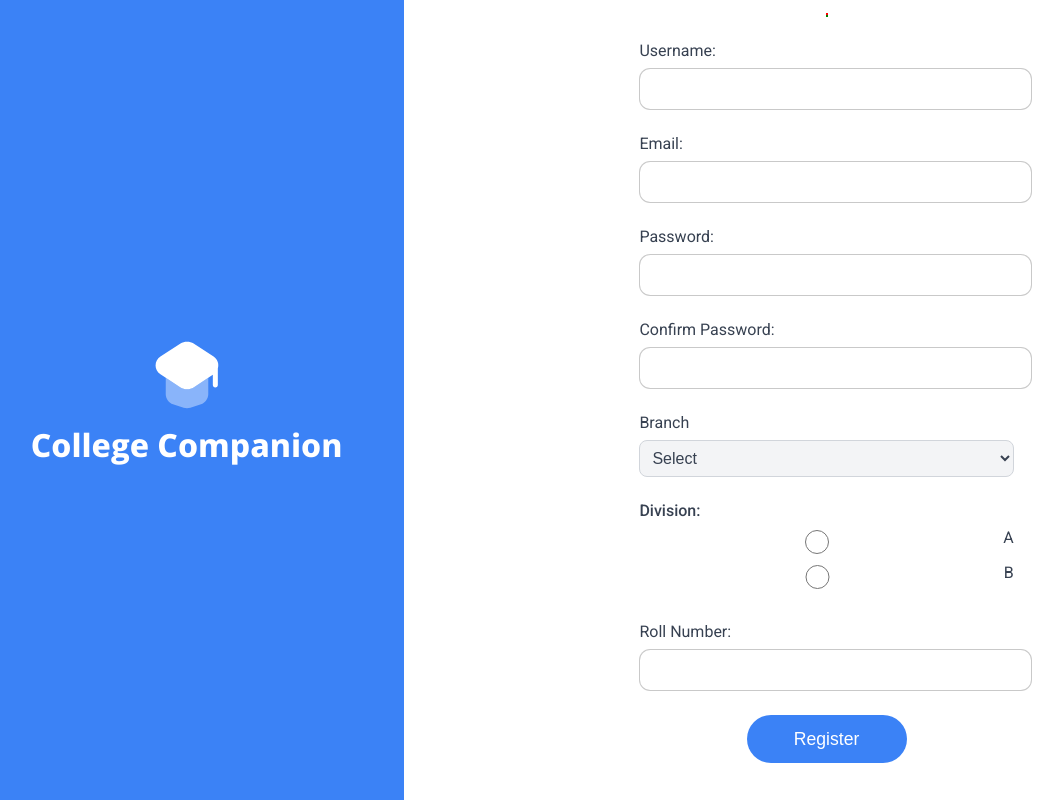
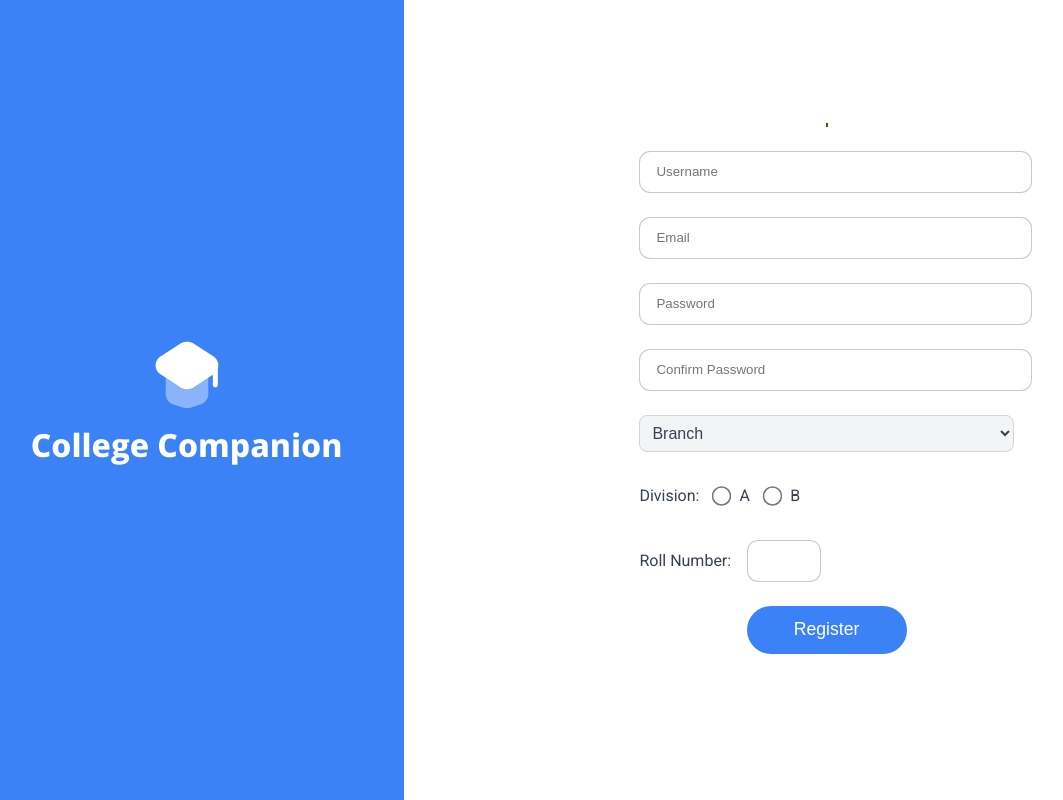
Before and after one commit to shravanibayani/College-Companion, a Flask app: page /register in a window 1280 px wide. Shown: the whole page, without its empty margins (31-1094 px from the left). Run offline with Flask 3, Linux system fonts and the light colour scheme; some libraries are stand-ins or nearby versions.

Commit message:
edit registration page

```diff
--- a/static/login_register.css
+++ b/static/login_register.css
@@ -1,84 +1,134 @@
-*{
-    margin:0;
-    padding:0;
+* {
+    margin: 0;
+    padding: 0;
 }
-body{
-    height:100vh;
-    width:100vw;
+
+body {
+    height: 100vh;
+    width: 100vw;
     display: flex;
     font-family: "Roboto", sans-serif;
 }
-.error{
-    border:0.05rem red solid;
+
+.error {
+    border: 0.05rem red solid;
 }
-.success{
-    border:0.05rem green solid;
+
+.success {
+    border: 0.05rem green solid;
 }
-.msg p{
-    padding:0.5rem;
+
+.msg p {
+    padding: 0.5rem;
     font-weight: 500;
 }
-.cover-side{
+
+.cover-side {
     font-family: "Open Sans", sans-serif;
-    height:100%;
-    width:34%;
+    height: 100%;
+    width: 34%;
     background-color: #3B82F6;
     display: flex;
     justify-content: center;
     align-items: center;
     font-weight: 750;
 }
-.app-name{
+
+.app-name {
     padding-top: 0.5rem;
 }
-.logo-div{
+
+.logo-div {
     display: flex;
     flex-direction: column;
     align-items: center;
     font-size: 2rem;
-    color:white;
+    color: white;
 }
-.second-content{
-    width:calc(100% - 34%);
+
+.second-content {
+    width: calc(100% - 34%);
     display: flex;
     flex-direction: column;
     justify-content: center;
     align-items: center;
-    color:#374151;
+    color: #374151;
     font-size: 1rem;
+    overflow: hidden;
 }
+
 form.form {
     display: table;
-    width:50%;
+    width: 50%;
+    height: 55%;
     border-collapse: separate;
     border-spacing: 1.5rem;
+
+}
+
+.flexbox {
+    display: flex;
+    align-items: center;
 }
 
 div.form {
     display: table-row;
 }
 
-.form label{
+.form label {
     display: flex;
-    padding-bottom: 0.5rem;
+}
+
+.Division {
+    margin-left: 1rem;
+}
+
+.Division input[type="radio"] {
+    transform: scale(1.5);
+}
+
+.radio-label {
+    padding-left: 0.7rem;
+}
+
+.branch {
+    color: #A9A9A9;
+    /* Placeholder text color */
+    opacity: 1;
+    /* Placeholder text opacity */
+    font-size: 1em;
+    /* Placeholder text font size */
+    font-style: italic;
+    /* Placeholder text font style */
+    font-weight: normal;
+    /* Placeholder text font weight */
+    text-align: left;
+    /* Placeholder text alignment */
 }
 
 input {
     display: table-cell;
-    height:2.5rem;
-    width:100%;
-    border:0.05rem rgba(102, 102, 102,0.35) solid;
+    height: 2.5rem;
+    width: 100%;
+    border: 0.05rem rgba(102, 102, 102, 0.35) solid;
     border-radius: 0.7rem;
-    padding-left:1rem;
+    padding-left: 1rem;
 }
-.form p{
+
+.rollNo {
+    width: 15%;
+    margin-left: 1rem;
+}
+
+.form p {
     padding-top: 0.5rem;
-    color:#666666;
+    color: #666666;
     font-size: 0.875rem;
 }
+
 input[type="submit"] {
-    width:10rem;
-    height:3rem;
+    width: 10rem;
+    height: 3rem;
     background-color: #3B82F6;
     color: white;
     border: none;
@@ -88,10 +138,12 @@ input[type="submit"] {
     font-weight: 500;
     padding: 0;
 }
+
 input[type="submit"]:hover {
     background-color: #06347D;
 }
-.submit{
+
+.submit {
     text-align: center;
 }
 
@@ -100,14 +152,14 @@ input[type="submit"]:hover {
 }
 
 .success {
-    color:green;
+    color: green;
 }
 
 .continue-to-login {
     display: inline-block;
     padding: 10px 20px;
     background-color: rgb(96, 241, 96);
-    color:white;
+    color: white;
     text-align: center;
     text-decoration: none;
     border-radius: 5px;
@@ -118,7 +170,7 @@ input[type="submit"]:hover {
     background-color: darkgreen;
 }
 
-.form p{
+.form p {
     display: inline;
 }
 
@@ -156,7 +208,7 @@ input[type="submit"]:hover {
 .form fieldset input[type="radio"] {
     margin-right: 0.5rem;
     accent-color: #3B82F6;
-    height:1.5rem;
+    height: 1.5rem;
 
 }
 
--- a/templates/register.html
+++ b/templates/register.html
@@ -44,45 +44,43 @@
         </div>
         <form action="/register" method="post" class="form">
             <div class="form">
-                <label for="username">Username:</label>
-                <input type="text" name="username" id="username" required />
+                <input type="text" name="username" id="username" required placeholder="Username" />
             </div>
             <div class="form">
-                <label for="email">Email:</label>
-                <input type="email" name="email" id="email" required />
+                <input type="email" name="email" id="email" required placeholder="Email" />
             </div>
             <div class="form">
-                <label for="password">Password:</label>
-                <input type="password" name="password" id="password" />
+                <input type="password" name="password" id="password" placeholder="Password" />
             </div>
             <div class="form">
-                <label for="confirmation">Confirm Password:</label>
-                <input type="password" name="confirmation" id="confirmation" />
+                <input type="password" name="confirmation" id="confirmation" placeholder="Confirm Password" />
             </div>
 
             <div class="form">
-                <label for="branch">Branch</label>
                 <select name="branch">
-                    <option value="" disabled selected>Select</option>
+                    <option value="" disabled selected class="branch">Branch</option>
                     <option value="csd">Computer Science and Design</option>
                 </select>
             </div>
             <div class="form">
-                <fieldset>
+                <div class="flexbox">
                     <legend>Division:</legend>
-                    <div>
-                        <input type="radio" name="division" value="A" id="a" />
-                        <label for="a">A</label>
+                    <div class="flexbox">
+                        <label for="a" class="flexbox Division">
+                            <input type="radio" name="division" value="A" id="a" /><span class="radio-label">A</span>
+                        </label>
+                        <label for="b" class="flexbox Division">
+                            <input type="radio" name="division" value="B" id="b" /><span class="radio-label">B</span>
+                        </label>
                     </div>
-                    <div>
-                        <input type="radio" name="division" value="B" id="b" />
-                        <label for="b">B</label>
-                    </div>
-                </fieldset>
+                </div>
+
             </div>
             <div class="form">
-                <label for="roll-no">Roll Number:</label>
-                <input type="number" name="rollno" id="roll-no" />
+                <div class="flexbox">
+                    <label for="roll-no">Roll Number:</label>
+                    <input type="number" name="rollno" id="roll-no" class="rollNo" />
+                </div>
             </div>
 
             <div class="form submit">
@@ -94,4 +92,5 @@
         {% endif %}
     </div>
 </body>
+
 </html>
```
Lines whose indentation alone changed are shown as unchanged.
